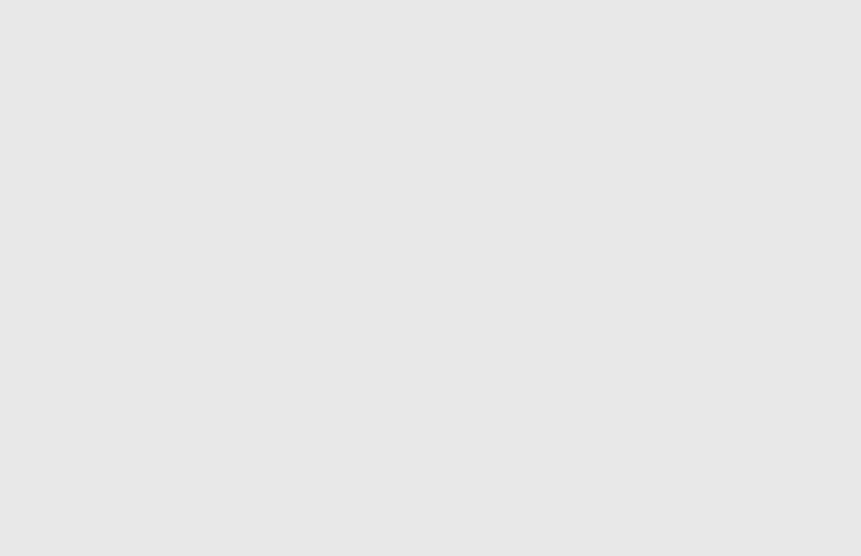
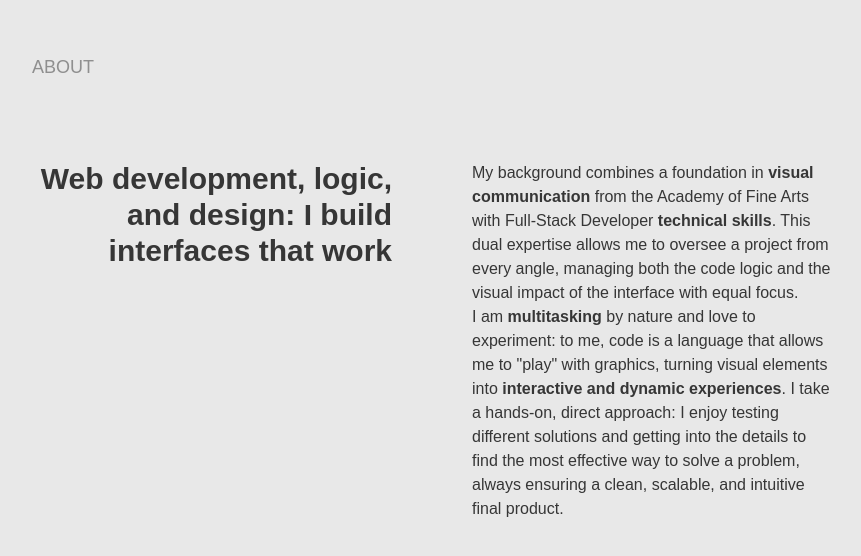
Before and after one commit to g-tonni/portfolio_web, a React (Vite) app: page / in a window 1280 px wide. Shown: the part 936-1492 px from the top of the page, without its empty margins (208-1069 px from the left). Before the commit the page ends 869 px from the top, so only its background shows below. Built offline with nearby package versions, Linux system fonts and the light colour scheme; the HTML template or start-up script is replaced by a standard one; a web font is replaced by a local one.

Commit message:
complete hover navbar and about section

```diff
--- a/src/App.jsx
+++ b/src/App.jsx
@@ -1,11 +1,15 @@
 import Navbar from "./components/Navbar";
 import Header from "./components/Header";
+import About from "./components/About";
+import Skills from "./components/Skills";
 
 function App() {
   return (
     <>
      <Navbar/>
      <Header/>
+     <About/>
+     <Skills/>
     </>
   );
 }
--- /dev/null
+++ b/src/components/About.jsx
@@ -0,0 +1,21 @@
+function About() {
+  return (
+    <div className="w-full py-30 px-60">
+      <p className="font-wide-ex text-lg font-medium text-brand-dark/50 pb-20">
+        ABOUT
+      </p>
+      <div className="flex">
+        <p className="w-1/2 text-end pe-10 font-black text-3xl">
+          Web development, logic, and design: I build interfaces that work
+        </p>
+        <p className="w-1/2 ps-10 font-light">
+          My background combines a foundation in <span className="font-bold">visual communication</span> from the Academy of Fine Arts with Full-Stack Developer <span className="font-bold">technical skills</span>. This dual expertise allows me to oversee a project from every angle, managing both the code logic and the visual impact of the interface with equal focus.
+          <br />
+          I am <span className="font-bold">multitasking</span> by nature and love to experiment: to me, code is a language that allows me to "play" with graphics, turning visual elements into <span className="font-bold">interactive and dynamic experiences</span>. I take a hands-on, direct approach: I enjoy testing different solutions and getting into the details to find the most effective way to solve a problem, always ensuring a clean, scalable, and intuitive final product.
+        </p>
+      </div>
+    </div>
+  );
+}
+
+export default About;
--- a/src/components/Navbar.jsx
+++ b/src/components/Navbar.jsx
@@ -2,18 +2,18 @@ import asterisco from '../assets/asterisco.png'
 
 function Navbar () {
   return (
-    <div className='sticky top-0 z-50 w-full border-b border-brand-light/10 bg-brand-light/70 backdrop-blur-xs'>
+    <div className='sticky top-0 z-50 w-full border-b border-brand-light/10 bg-brand-light/70 backdrop-blur-md'>
 
     <div className="w-full py-5 px-10 flex justify-between items-center text-xl font-medium">
-        <p>About</p>
+        <p className='hover:text-brand-dark/50 transition-colors duration-200 cursor-pointer'>About</p>
         <img src={asterisco} alt="Asterisco" className='w-4 h-4'/>
-        <p>Skills</p>
+        <p className='hover:text-brand-dark/50 transition-colors duration-200 cursor-pointer'>Skills</p>
         <img src={asterisco} alt="Asterisco" className='w-4 h-4'/>
-        <p>Project</p>
+        <p className='hover:text-brand-dark/50 transition-colors duration-200 cursor-pointer'>Project</p>
         <img src={asterisco} alt="Asterisco" className='w-4 h-4'/>
-        <p>Curriculum</p>
+        <p className='hover:text-brand-dark/50 transition-colors duration-200 cursor-pointer'>Curriculum</p>
         <img src={asterisco} alt="Asterisco" className='w-4 h-4'/>
-        <p>Contact</p>
+        <p className='hover:text-brand-dark/50 transition-colors duration-200 cursor-pointer'>Contact</p>
     </div>
     </div>
   )
```
